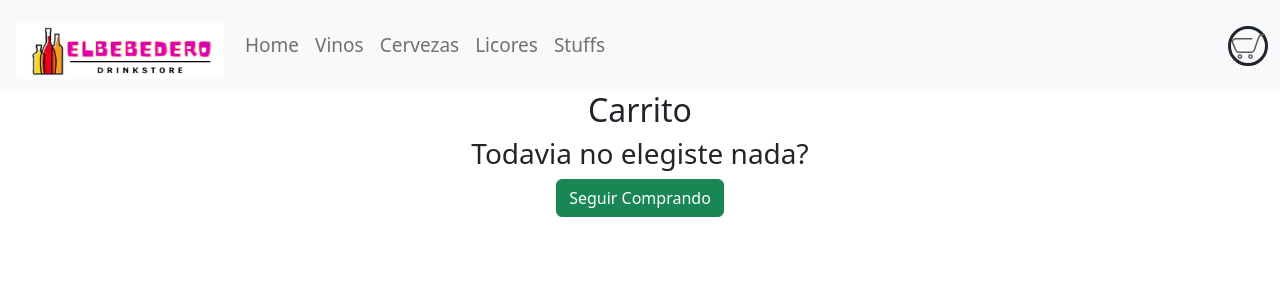
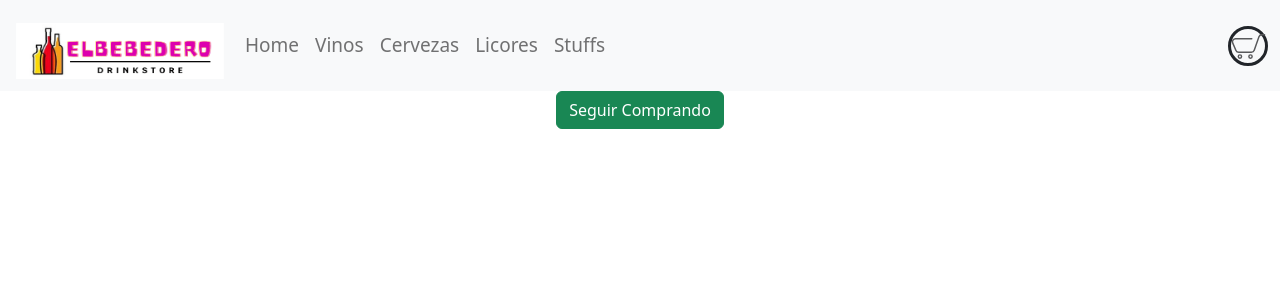
Before and after one commit to Amartinez77/reactjs, a React (Create React App) app: page /cart in a window 1280 px wide. Shown: the top 300 px of the page. Built offline with nearby package versions, Linux system fonts and the light colour scheme.

Commit message:
agregando control de stock

```diff
--- a/src/components/Cart/Cart.jsx
+++ b/src/components/Cart/Cart.jsx
@@ -6,8 +6,13 @@ import {
   addDoc,
   collection,
   doc,
+  documentId,
+  getDocs,
   getFirestore,
+  query,
   updateDoc,
+  where,
+  writeBatch,
 } from "firebase/firestore";
 
 const Cart = () => {
@@ -18,7 +23,7 @@ const Cart = () => {
   // console.log(cartList);
 
   // funcion que guarda la orden de compra
-  const sendOrder = (e) => {
+  const sendOrder = async (e) => {
     e.preventDefault();
 
     const order = {};
@@ -55,6 +60,25 @@ const Cart = () => {
     //       stock: 29
     //   })
     //   .then(()=> console.log('Item actualizado'))
+
+
+    // actualizar el stock
+    const queryCollectionStock = collection(db, 'products') // apuntar a una coleccion de firestore
+
+    //filtro para la consulta
+    const queryUpdateStock = query(
+      queryCollectionStock,
+      where( documentId() , 'in' , cartList.map(it => it.id))  // in es que esten en...
+    )
+
+    const batch = writeBatch(db)
+
+    await getDocs(queryUpdateStock)
+      .then(resp => resp.docs.forEach(res => batch.update(res.ref, { stock: res.data().stock - cartList.find(prod => prod.id == res.id).cantidad })))
+      .catch(err => console.log(err))
+      .finally(() => { vaciarCarrito() })
+
+    batch.commit()
   };
 
   return (
@@ -106,9 +130,10 @@ const Cart = () => {
         <br />
         <button className="btn btn-danger" onClick={sendOrder}>
           enviar orden de compra
+
         </button>
       </div>
-    )) || <CartEmpty />
+    )) || <CartEmpty order={id } />
   );
 };
 
--- a/src/components/Cart/CartEmpty.jsx
+++ b/src/components/Cart/CartEmpty.jsx
@@ -1,19 +1,21 @@
-import React from 'react'
-import { Container } from 'react-bootstrap'
-import ButttonSeguirCompra from '../ButttonSeguirCompra/ButttonSeguirCompra'
+import React from "react";
+import { Container } from "react-bootstrap";
 
-const CartEmpty = () => {
+import ButttonSeguirCompra from "../ButttonSeguirCompra/ButttonSeguirCompra";
+
+const CartEmpty = ({ order }) => {
   return (
     <>
+      {console.log(order)}
       <Container>
-        <h2>Carrito</h2>
-        <h3>Todavia no elegiste nada?</h3>
-      <ButttonSeguirCompra/>
+        {order ? (
+          (<div><h3>su ticket es: {order}</h3><h3>gracias por su compra!</h3> </div>)
+        ) : (
+          <ButttonSeguirCompra />
+        )}
       </Container>
+    </>
+  );
+};
 
-
-    </>
-  )
-}
-
-export default CartEmpty
+export default CartEmpty;
```
